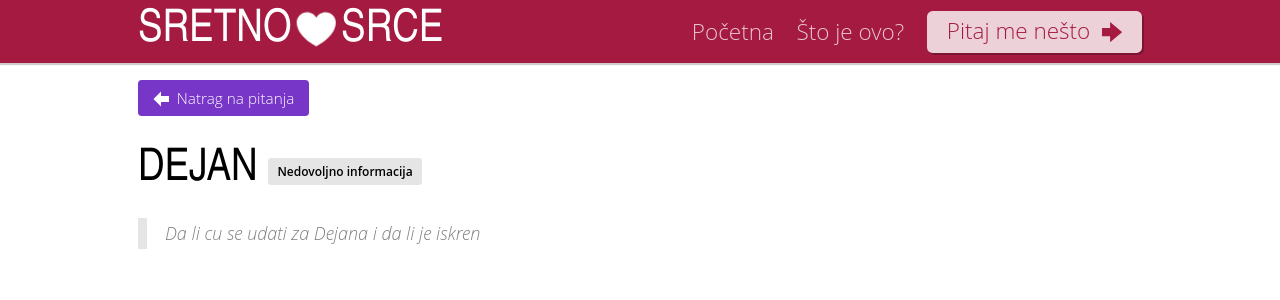
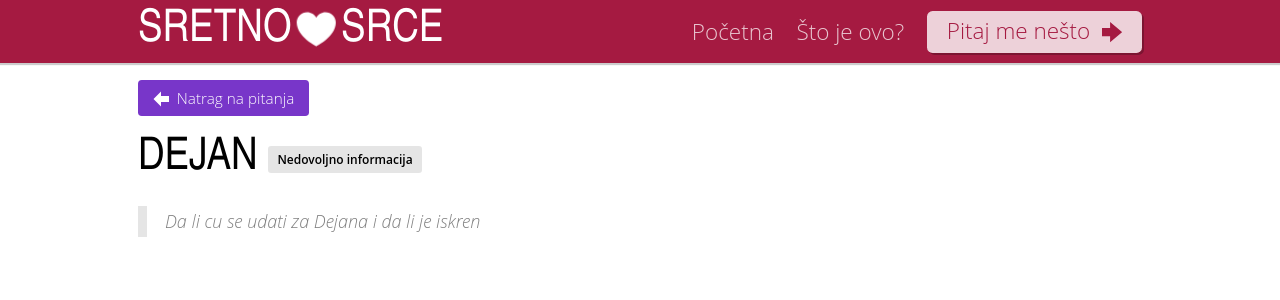
Before and after one commit to silvenon/sretnosrce, a Jekyll site: the page built from _posts/2015-09-25-dejan.md, in a window 1280 px wide. Shown: the top 300 px of the page. Built offline with Jekyll 4.4.1, drawn with Linux system fonts in a browser that asks for light colours; comment, search, counter and statistics services are not loaded.

Commit message:
Make post spacing more consistent

```diff
--- a/styles/_posts.scss
+++ b/styles/_posts.scss
@@ -7,18 +7,14 @@
 
   & + & {
     margin-top: 0.5em;
-  }
 
-  &-back.btn.btn {
-    margin-bottom: 0;
+    &.blooper {
+      margin-top: 1.5em;
+    }
   }
 
   &.full &-header {
     margin-bottom: 1.5em;
-  }
-
-  &.blooper {
-    margin-top: 1.5em;
   }
 
   &.blooper.full & {
@@ -35,8 +31,6 @@
     }
 
     &-title {
-      margin-top: 0;
-
       a {
         color: color(secondary);
 
@@ -58,6 +52,12 @@
     }
   }
 
+  &-title {
+    .text & {
+      margin-top: 0;
+    }
+  }
+
   &-time {
     display: block;
     margin-top: -0.25em;
```
